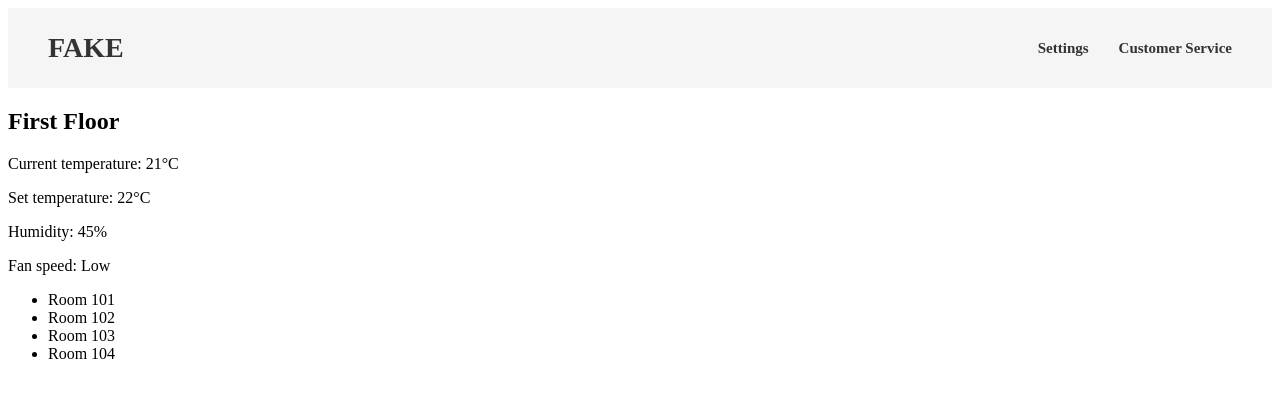
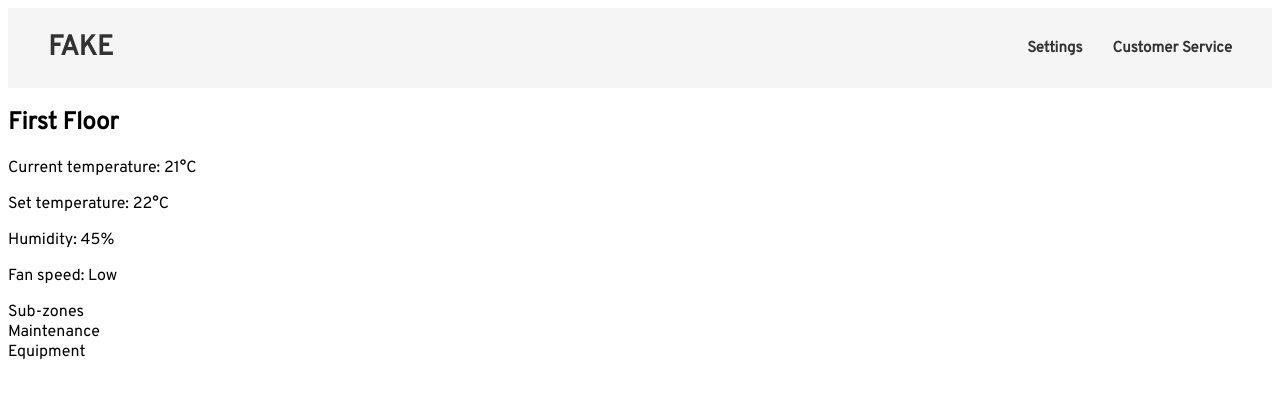
Before and after one commit to JDygard/Frost-Air-and-Kinetic-Energy, a React (Create React App) app in the folder fake/: page /ZoneView/1 in a window 1280 px wide. Shown: the top 398 px of the page. Built offline with nearby package versions, Linux system fonts and the light colour scheme.

Commit message:
Add subzone glance bar

```diff
--- a/fake/src/components/App.js
+++ b/fake/src/components/App.js
@@ -1,14 +1,16 @@
 import React from 'react';
-import HVACControl from './HVACControl';
-import NavBar from './NavBar';
-import ZoneGlanceBar from './ZoneGlanceBar.js';
+import { BrowserRouter as Router, Routes, Route } from 'react-router-dom';
+import ErrorBoundary from '../utils/ErrorBoundary';
+
+// Components
 import Settings from './Settings';
-import { BrowserRouter as Router, Routes, Route } from 'react-router-dom';
 import CustomerService from './CustomerService';
 import Dashboard from './Dashboard';
 import Navbar from './NavBar';
 import ZoneView from './ZoneView';
-import ErrorBoundary from '../utils/ErrorBoundary';
+
+// Style
+import '../styles/global.css';
 
 const App = () => {
   return (
@@ -18,9 +20,8 @@ const App = () => {
         <Routes>
           <Route path="/" element={<Dashboard />} />
           <Route path="/settings" element={<Settings />} />
-          <Route path="/customer-service" element={<CustomerService />} />
+          <Route path="/customerService" element={<CustomerService />} />
           <Route exact path="/ZoneView/:zoneId" element={<ZoneView />} />
-
         </Routes>
       </Router>
     </ErrorBoundary>
--- a/fake/src/components/CustomerService.js
+++ b/fake/src/components/CustomerService.js
@@ -1,4 +1,5 @@
 import React, { useState } from 'react';
+import '../styles/CustomerService.css'
 
 const CustomerService = () => {
   const [formData, setFormData] = useState({
--- a/fake/src/components/HVACControl.js
+++ /dev/null
@@ -1,45 +0,0 @@
-import React from 'react';
-import { connect } from 'react-redux';
-import { updateTemperature, updateHumidity, updateFanSpeed } from '../actions';
-
-const HVACControl = ({ temperature, humidity, fanSpeed, updateTemperature, updateHumidity, updateFanSpeed }) => {
-  const handleTemperatureChange = (event) => {
-    updateTemperature(event.target.value);
-  };
-
-  const handleHumidityChange = (event) => {
-    updateHumidity(event.target.value);
-  };
-
-  const handleFanSpeedChange = (event) => {
-    updateFanSpeed(event.target.value);
-  };
-
-  return (
-    <div>
-      <h2>HVAC Control</h2>
-      <p>Temperature: {temperature} degrees</p>
-      <input type="range" min="0" max="100" value={temperature} onChange={handleTemperatureChange} />
-      <p>Humidity: {humidity}%</p>
-      <input type="range" min="0" max="100" value={humidity} onChange={handleHumidityChange} />
-      <p>Fan Speed: {fanSpeed} RPM</p>
-      <input type="range" min="0" max="100" value={fanSpeed} onChange={handleFanSpeedChange} />
-    </div>
-  );
-};
-
-const mapStateToProps = (state) => {
-  return {
-    temperature: state.temperature,
-    humidity: state.humidity,
-    fanSpeed: state.fanSpeed
-  };
-};
-
-const mapDispatchToProps = {
-  updateTemperature,
-  updateHumidity,
-  updateFanSpeed
-};
-
-export default connect(mapStateToProps, mapDispatchToProps)(HVACControl);
--- /dev/null
+++ b/fake/src/components/SubZoneGlanceBar.js
@@ -0,0 +1,61 @@
+import React, { useState } from 'react';
+import { connect } from 'react-redux';
+import StatusIndicator from './StatusIndicator';
+import OpacityTwoToneIcon from '@mui/icons-material/OpacityTwoTone';
+import BuildTwoToneIcon from '@mui/icons-material/BuildTwoTone';
+import ThermostatTwoToneIcon from '@mui/icons-material/ThermostatTwoTone';
+import ShowChartTwoToneIcon from '@mui/icons-material/ShowChartTwoTone';
+import '../styles/ZoneGlanceBar.css';
+
+const SubZoneGlanceBar = ({ subZone, humidity, fanSpeed, temperature }) => {
+  const [showChart, setShowChart] = useState(false);
+
+  const handleShowChart = () => {
+    setShowChart(!showChart);
+  };
+  console.log(subZone);
+
+  const subZoneName = subZone?.name;
+
+  return (
+    <div className="zone">
+      <h5 className="zone__name">{subZoneName}</h5>
+      <span className="zone__icons">
+        <StatusIndicator level="high" className="zone__status-indicator" />
+        {`${temperature}°C`}
+        <ThermostatTwoToneIcon className="zone__icon" />
+        <StatusIndicator level="high" className="zone__status-indicator" />
+        {`${humidity}%`}
+        <OpacityTwoToneIcon className="zone__icon" />
+        <StatusIndicator level="high" className="zone__status-indicator" />
+        <BuildTwoToneIcon className="zone__icon" />
+        <button className="zone__button" onClick={handleShowChart}>
+          <ShowChartTwoToneIcon />
+        </button>
+        {/* Render chart if showChart is true */}
+        {showChart && <p>Chart goes here</p>}
+      </span>
+    </div>
+  );
+};
+
+const mapStateToProps = (state, ownProps) => {
+  const { subZoneId } = ownProps;
+  console.log(subZoneId)
+  let subZoneState = null;
+  for (const zone of state.zones.zones) {
+    const subZones = zone.subZones || [];
+    subZoneState = subZones.find((subZone) => subZone.id === subZoneId);
+    if (subZoneState) {
+      break;
+    }
+  }
+  return {
+    subZone: subZoneState,
+    humidity: subZoneState?.humidity,
+    fanSpeed: subZoneState?.fanSpeed,
+    temperature: subZoneState?.currentTemperature,
+  };
+};
+
+export default connect(mapStateToProps)(SubZoneGlanceBar);
--- a/fake/src/components/ZoneView.js
+++ b/fake/src/components/ZoneView.js
@@ -1,8 +1,12 @@
-import React from 'react';
+import React, { useState } from 'react';
 import { useParams } from 'react-router-dom';
 import { connect } from 'react-redux';
+import SubZoneGlanceBar from './SubZoneGlanceBar';
 
-const ZoneView = ({ zones, open, setOpen }) => {
+const ZoneView = ({ zones }) => {
+  const [openSubZones, setOpenSubZones] = useState(false);
+  const [openMaintenance, setOpenMaintenance] = useState(false);
+  const [openEquipment, setOpenEquipment] = useState(false);
   const { zoneId } = useParams();
   const zone = zones.find((zone) => zone.id === parseInt(zoneId));
 
@@ -10,9 +14,6 @@ const ZoneView = ({ zones, open, setOpen }) => {
     return <div>Zone not found</div>;
   }
 
-  const toggleSubZone = (subZoneId) => {
-    setOpen(open === subZoneId ? null : subZoneId);
-  };
 
   return (
     <div className="zone-view">
@@ -21,26 +22,47 @@ const ZoneView = ({ zones, open, setOpen }) => {
       <p>Set temperature: {zone.setTemperature}°C</p>
       <p>Humidity: {zone.humidity}%</p>
       <p>Fan speed: {zone.fanSpeed}</p>
-      <ul>
-        {zone.subZones?.map((subZone) => (
-          <li key={subZone.id}>
-            <div
-              className="subzone-header"
-              onClick={() => toggleSubZone(subZone.id)}
-            >
-              {subZone.name}
-            </div>
-            {open === subZone.id && (
-              <div className="subzone-details">
-                <p>Current temperature: {subZone.currentTemperature}°C</p>
-                <p>Set temperature: {subZone.setTemperature}°C</p>
-                <p>Humidity: {subZone.humidity}%</p>
-                <p>Fan speed: {subZone.fanSpeed}</p>
-              </div>
-            )}
-          </li>
-        ))}
-      </ul>
+      <div className="expandable-section">
+        <div
+          className="expandable-section-header"
+          onClick={() => setOpenSubZones(!openSubZones)}
+        >
+          Sub-zones
+        </div>
+        {openSubZones && (
+          <div className="expandable-section-content"  style={{ marginLeft: "20px"}} >
+            {zone.subZones?.map((subZone) => (
+              <SubZoneGlanceBar key={subZone.id} subZoneId={subZone.id} />
+            ))}
+          </div>
+        )}
+      </div>
+      <div className="expandable-section">
+        <div
+          className="expandable-section-header"
+          onClick={() => setOpenMaintenance(!openMaintenance)}
+        >
+          Maintenance
+        </div>
+        {openMaintenance && (
+          <div className="expandable-section-content">
+            Placeholder text for Maintenance
+          </div>
+        )}
+      </div>
+      <div className="expandable-section">
+        <div
+          className="expandable-section-header"
+          onClick={() => setOpenEquipment(!openEquipment)}
+        >
+          Equipment
+        </div>
+        {openEquipment && (
+          <div className="expandable-section-content">
+            Placeholder text for Equipment
+          </div>
+        )}
+      </div>
     </div>
   );
 };
@@ -52,18 +74,4 @@ const mapStateToProps = (state) => {
   };
 };
 
-const mapDispatchToProps = (dispatch) => {
-  return {
-    setOpen: (open) => dispatch({ type: 'SET_OPEN', payload: open }),
-  };
-};
-
-const ConnectedZoneView = connect(
-  mapStateToProps,
-  mapDispatchToProps
-)(ZoneView);
-
-export default () => {
-  const [open, setOpen] = React.useState(null);
-  return <ConnectedZoneView open={open} setOpen={setOpen} />;
-};
+export default connect(mapStateToProps)(ZoneView);
--- a/fake/src/index.js
+++ b/fake/src/index.js
@@ -1,6 +1,4 @@
 import React from 'react';
-import ReactDOM from 'react-dom';
-import { BrowserRouter as Router, Route, Switch } from 'react-router-dom';
 import { createRoot } from 'react-dom/client';
 import { Provider } from 'react-redux';
 import { configureStore } from '@reduxjs/toolkit';
--- a/fake/src/reducers/index.js
+++ b/fake/src/reducers/index.js
@@ -1,5 +1,6 @@
 import { combineReducers } from 'redux';
 import * as ActionTypes from '../constants/ActionTypes';
+
 const initialState = {
   zones: [
     {
@@ -153,14 +154,6 @@ const initialState = {
           fanSpeed: 'High'
         },
         {
-          id: 14,
-          name: 'Oven',
-          setTemperature: 180,
-          currentTemperature: 175,
-          humidity: 40,
-          fanSpeed: 'Medium'
-        },
-        {
           id: 15,
           name: 'Stove',
           setTemperature: 0,
--- /dev/null
+++ b/fake/src/styles/CustomerService.css
@@ -0,0 +1,35 @@
+form {
+    display: flex;
+    flex-direction: column;
+    align-items: center;
+  }
+
+  input,
+  textarea {
+    width: 100%;
+    padding: 12px;
+    margin: 8px 0;
+    border: none;
+    border-radius: 4px;
+    box-shadow: 0 2px 2px rgba(0, 0, 0, 0.1);
+    resize: vertical;
+  }
+
+  label {
+    font-weight: bold;
+  }
+
+  button {
+    background-color: #4caf50;
+    color: white;
+    border: none;
+    border-radius: 4px;
+    padding: 12px 24px;
+    margin-top: 16px;
+    cursor: pointer;
+    font-size: 16px;
+  }
+
+  button:hover {
+    background-color: #3e8e41;
+  }
--- /dev/null
+++ b/fake/src/styles/global.css
@@ -0,0 +1,5 @@
+@import url('https://fonts.googleapis.com/css2?family=Overpass:wght@400&display=swap');
+
+body {
+    font-family: 'Overpass', sans-serif;
+}
```
